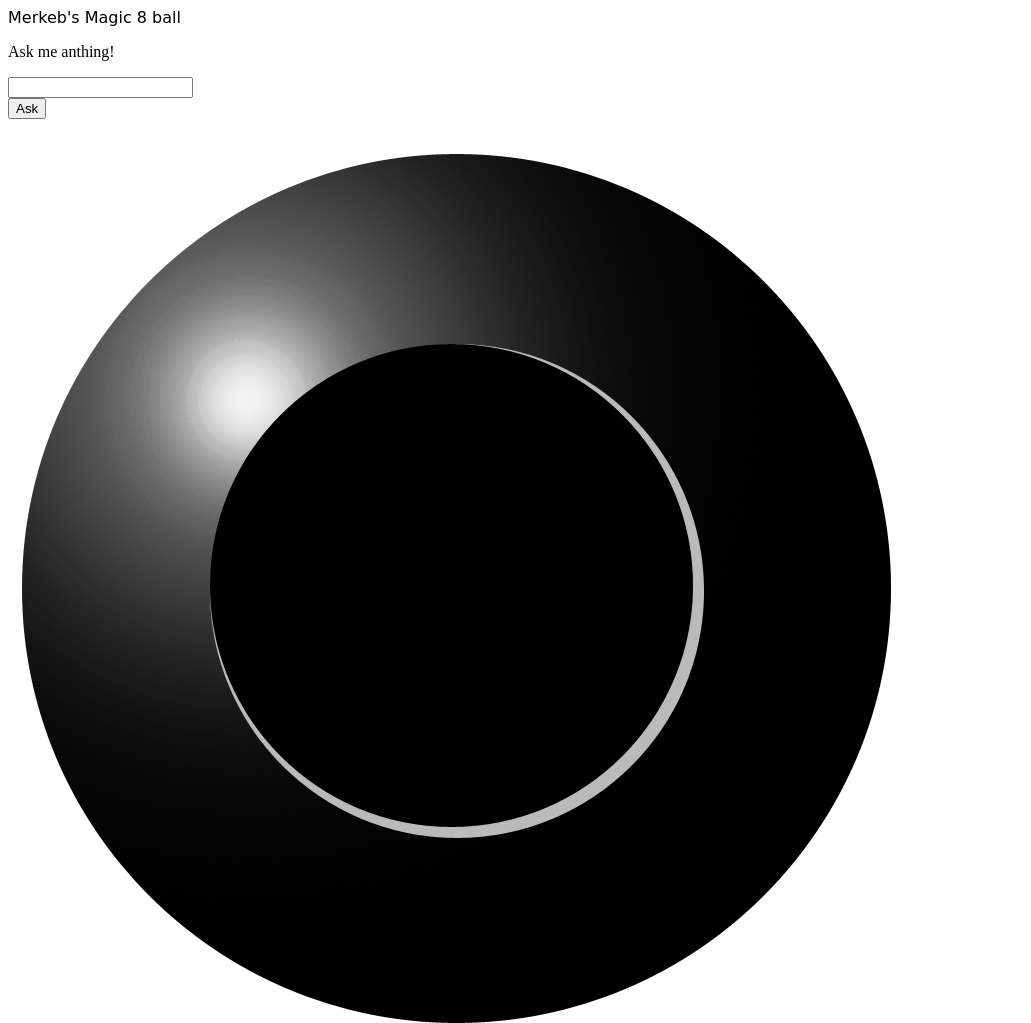
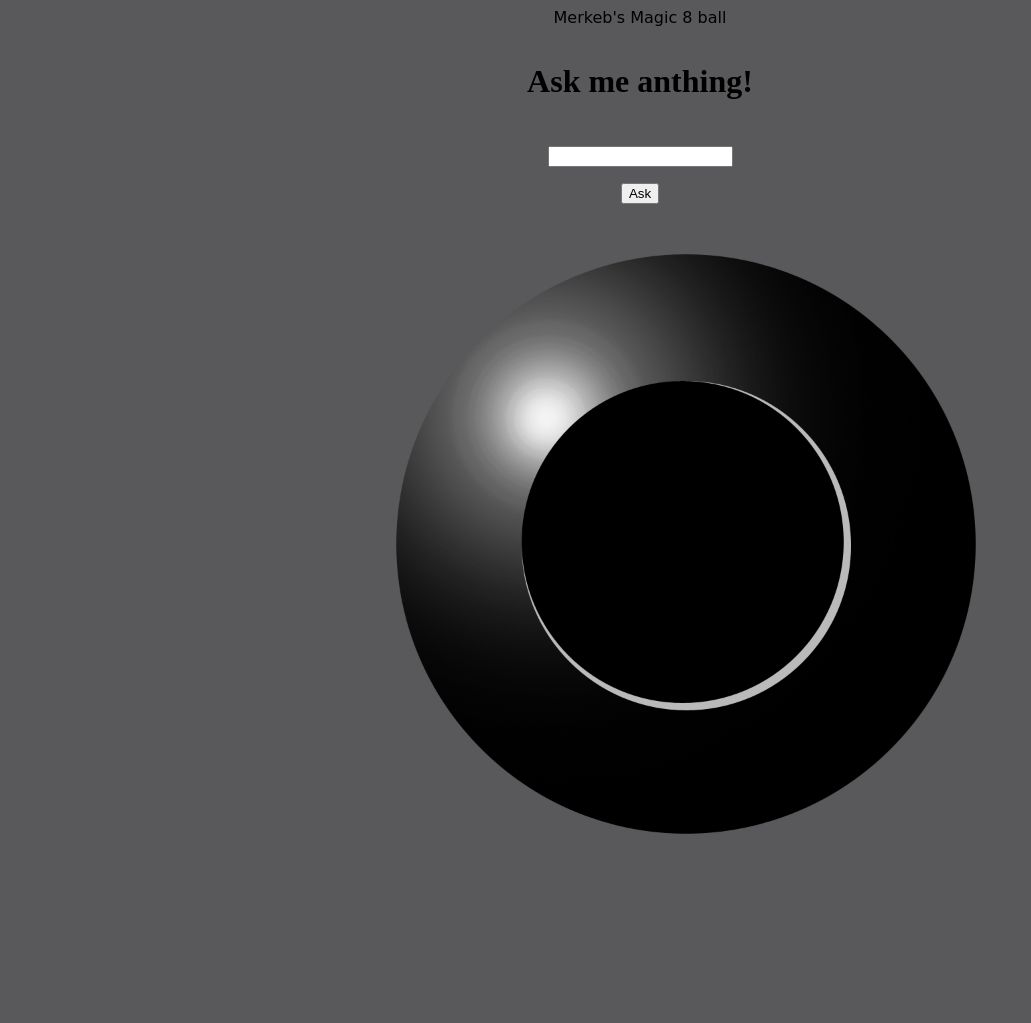
Before and after one commit to Merkeb-Tec/magic8, a plain HTML site: page index.html in a window 1280 px wide. Shown: the whole page, without its empty margins (0-1031 px from the left). After the commit the page ends 896 px from the top, so only its background shows below. Drawn offline with Linux system fonts and the light colour scheme; a web font is replaced by a local one.

Commit message:
added styling to the page

```diff
--- a/CSS/styles.css
+++ b/CSS/styles.css
@@ -0,0 +1,20 @@
+
+
+body {
+    text-align: center;
+    width: auto;
+    height: auto;
+    background-color: rgb(89, 89, 91);
+}
+form {
+    width: 40%;
+    height: 40%;
+    text-align: center;
+    margin-left: auto;
+    margin-right: auto;
+    padding: 15px;
+}
+img {
+    width: 600px;
+    height: 600px;
+}
--- a/index.html
+++ b/index.html
@@ -14,7 +14,7 @@
 <body>
     <header class="title" style="font-family: 'Henny Penny', cursive;">Merkeb's Magic 8 ball</header>
     <form class="content">
-        <p id="info">Ask me anthing!</p>
+        <h1 id="info">Ask me anthing!</p>
         <input type="text" id="question">
         <br>
         <button>Ask</button>
```
